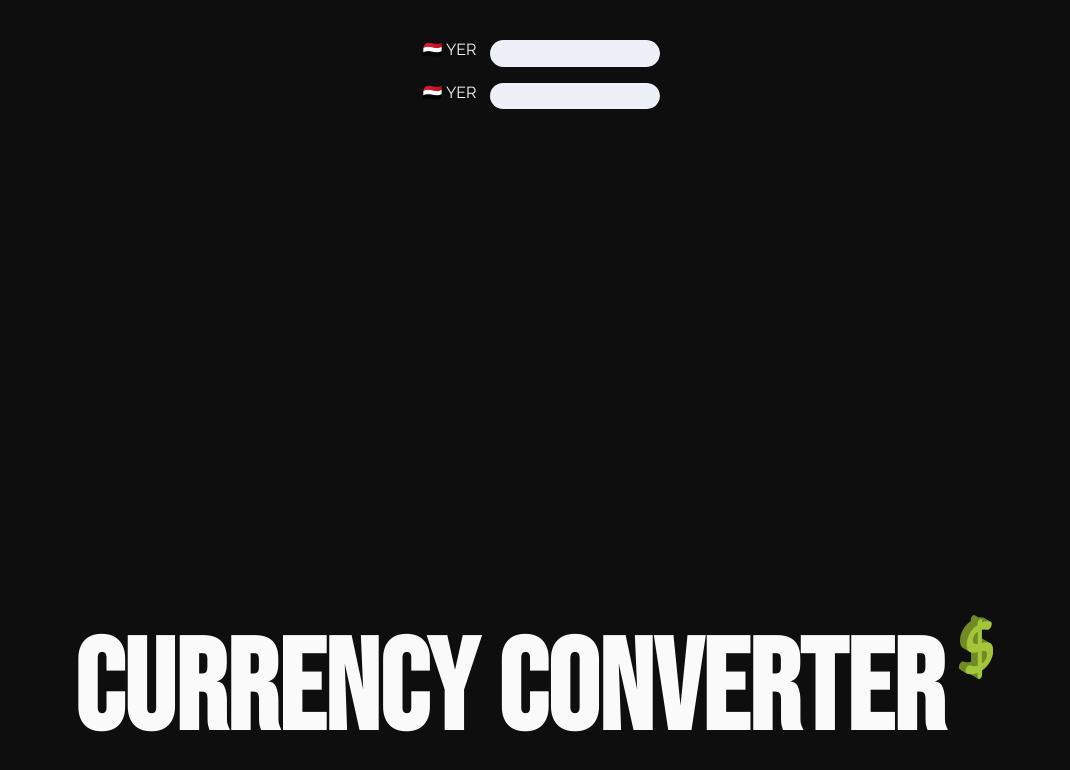
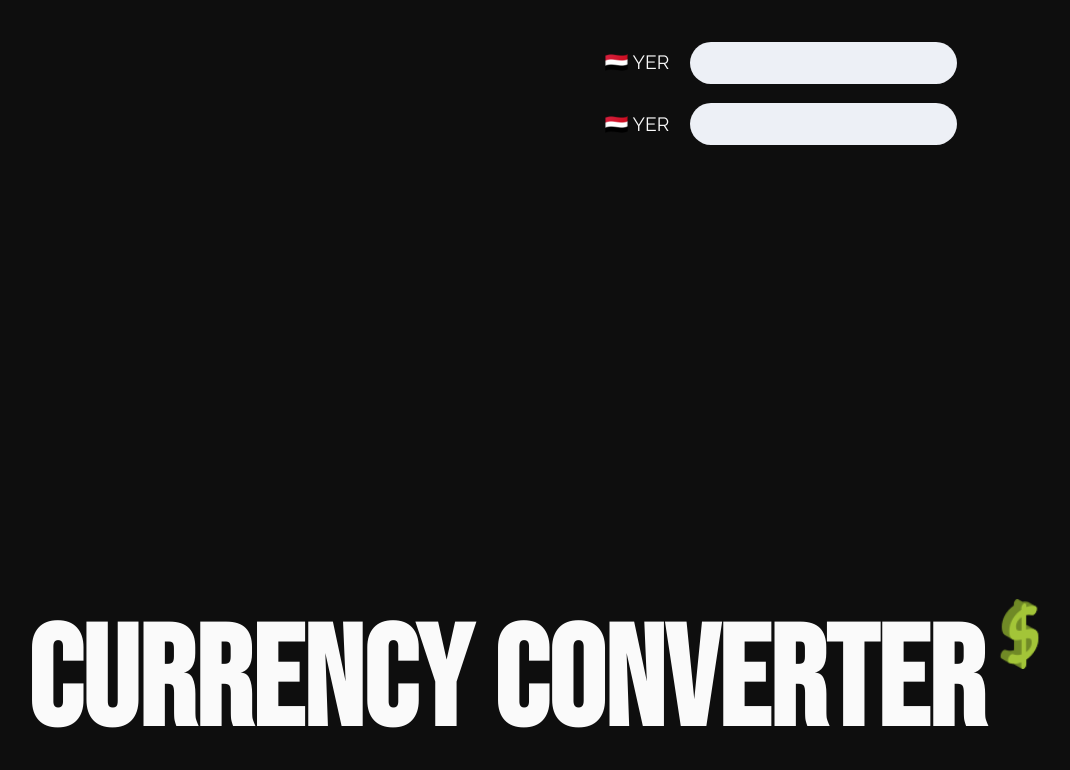
Before and after one commit to scc416/currency-converter, a React (Create React App) app: page / in a window 1280 px wide. Shown: the top 770 px of the page, without its empty margins (99-1169 px from the left). Built offline with nearby package versions, Linux system fonts and the light colour scheme; no server answers.

Commit message:
modify style

```diff
--- a/src/Components/Currency/Currency.css
+++ b/src/Components/Currency/Currency.css
@@ -2,16 +2,22 @@
   display: flex;
   flex-wrap: wrap;
   flex-direction: column;
+  width: 100%;
+  font-size: 1.2em;
 }
 
 .CurrencyListItem {
   display: flex;
+  justify-content: flex-end;
+  align-items: center;
   width: 100%;
   margin: 0.5em 0;
+  padding-right: 10em;
   border-radius: 0.8em;
 }
 
 input {
+  font-size: 1.1em;
   height: 2em;
   border: none;
   margin-left: 1em;
--- a/src/Components/Title/Title.css
+++ b/src/Components/Title/Title.css
@@ -1,6 +1,6 @@
 .Title {
   display: flex;
-  font-size: 10vw;
+  font-size: 11vw;
   color: #fafafa;
   text-transform: uppercase;
   font-weight: 900;
```
